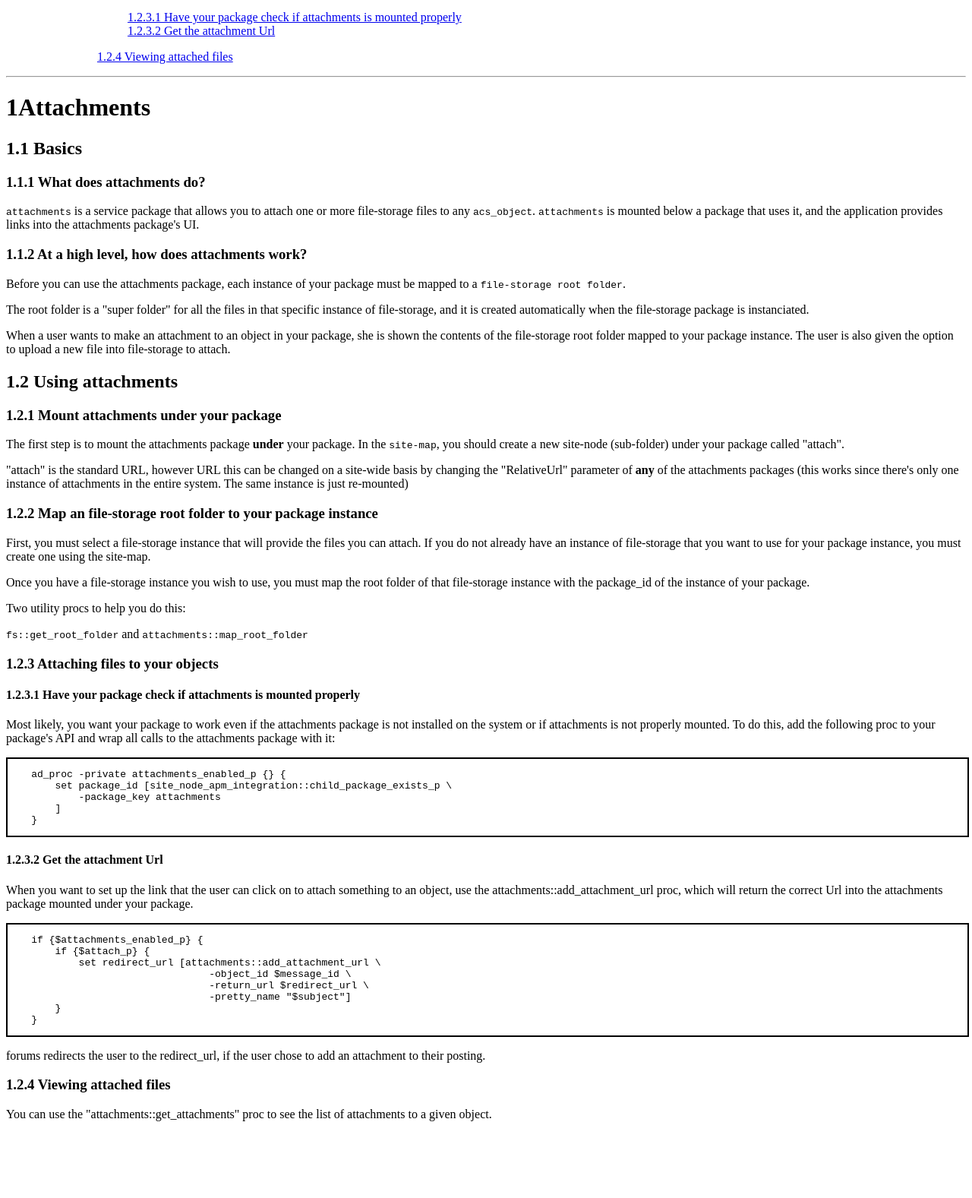
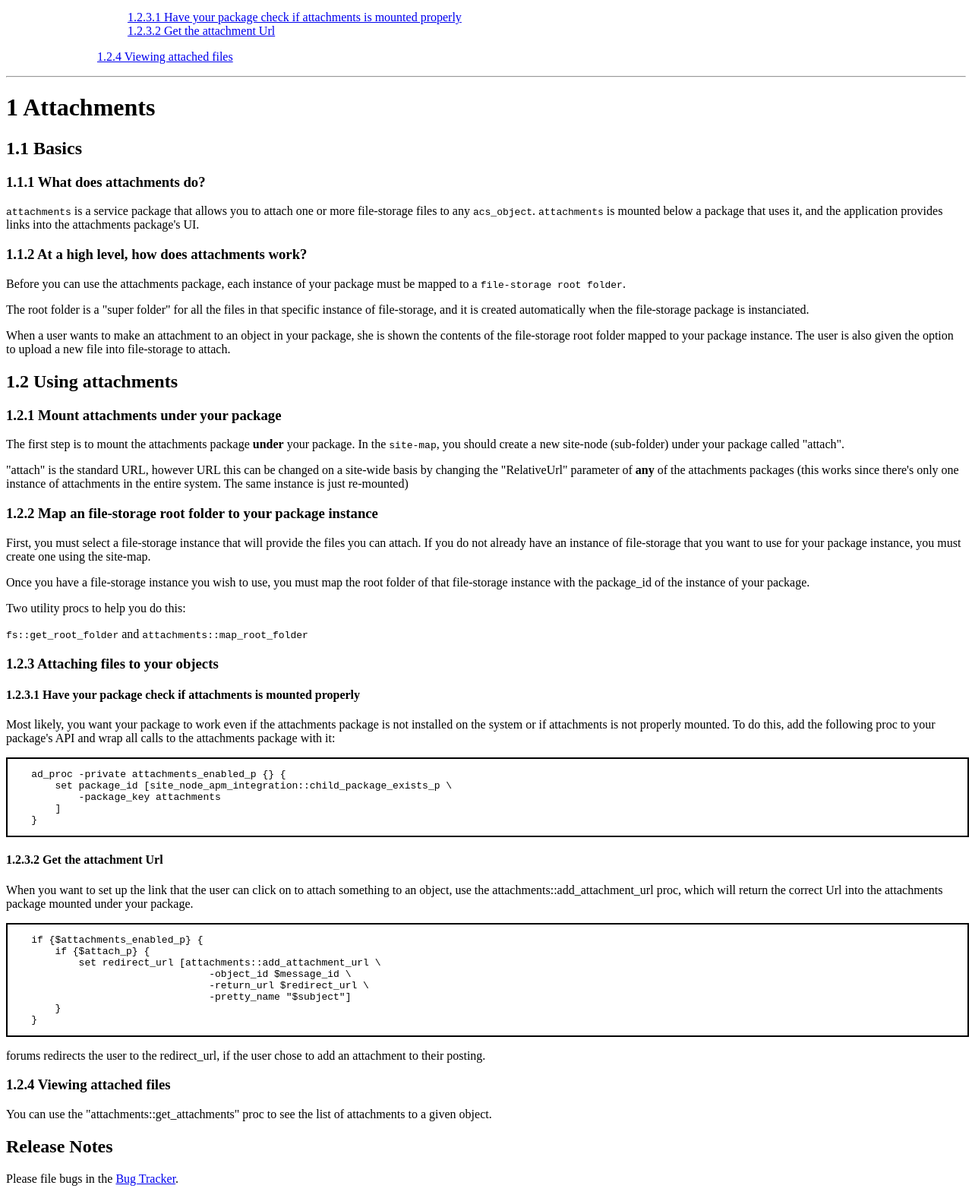
Before and after one commit to openacs/attachments, a plain HTML site: page www/doc/index.html in a window 1280 px wide. Shown: the part 290-1867 px from the top of the page at 76% size. Before the commit the page ends 1782 px from the top, so only its background shows below. Drawn offline with Linux system fonts and the light colour scheme.

Commit message:
- let all package doc files start with H1

```diff
--- a/www/doc/index.html
+++ b/www/doc/index.html
@@ -26,7 +26,7 @@ mounted properly</a></dd>
 </dl></dd>
 </dl></dd>
 </dl><hr>
-<h1><a id="id.s1" name="id.s1">1</a>Attachments</a></h1>
+<h1>1 Attachments</h1>
 <h2><a id="id.s1.1" name="id.s1.1">1.1 </a>Basics</h2>
 <h3><a id="id.s1.1.1" name="id.s1.1.1">1.1.1 </a>What does attachments
 do?</h3>
@@ -91,5 +91,11 @@ chose to add an attachment to their
 posting.</p><h3><a id="id.s1.2.4" name="id.s1.2.4">1.2.4 </a>Viewing attached
 files</h3>
 <p>You can use the &quot;attachments::get_attachments&quot; proc to see the
-list of attachments to a given object.</p></body>
+    list of attachments to a given object.</p>
+
+        <h2>Release Notes</h2>
+
+<p>Please file bugs in the <a href="http://openacs.org/bugtracker/openacs/">Bug Tracker</a>.</p>
+
+    </body>
 </html>
```
Also changed, not shown: 1 other file.
